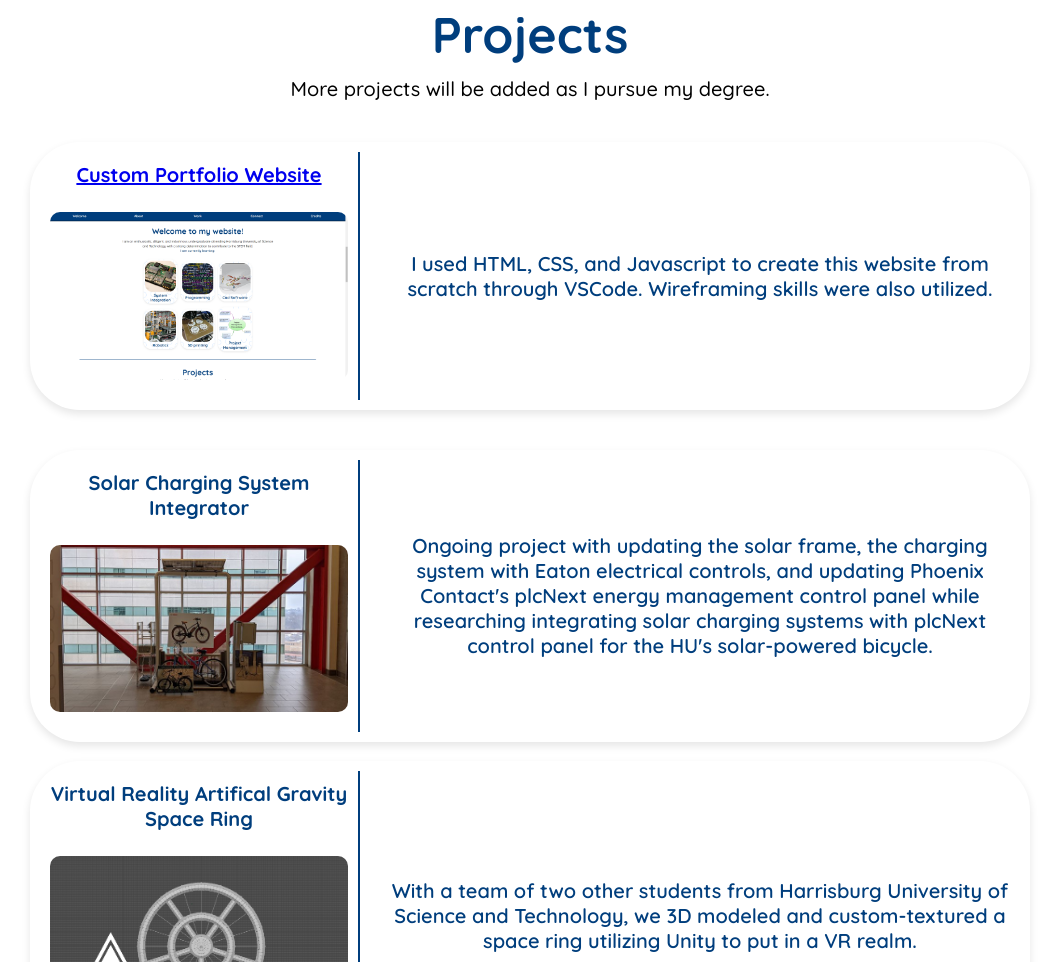
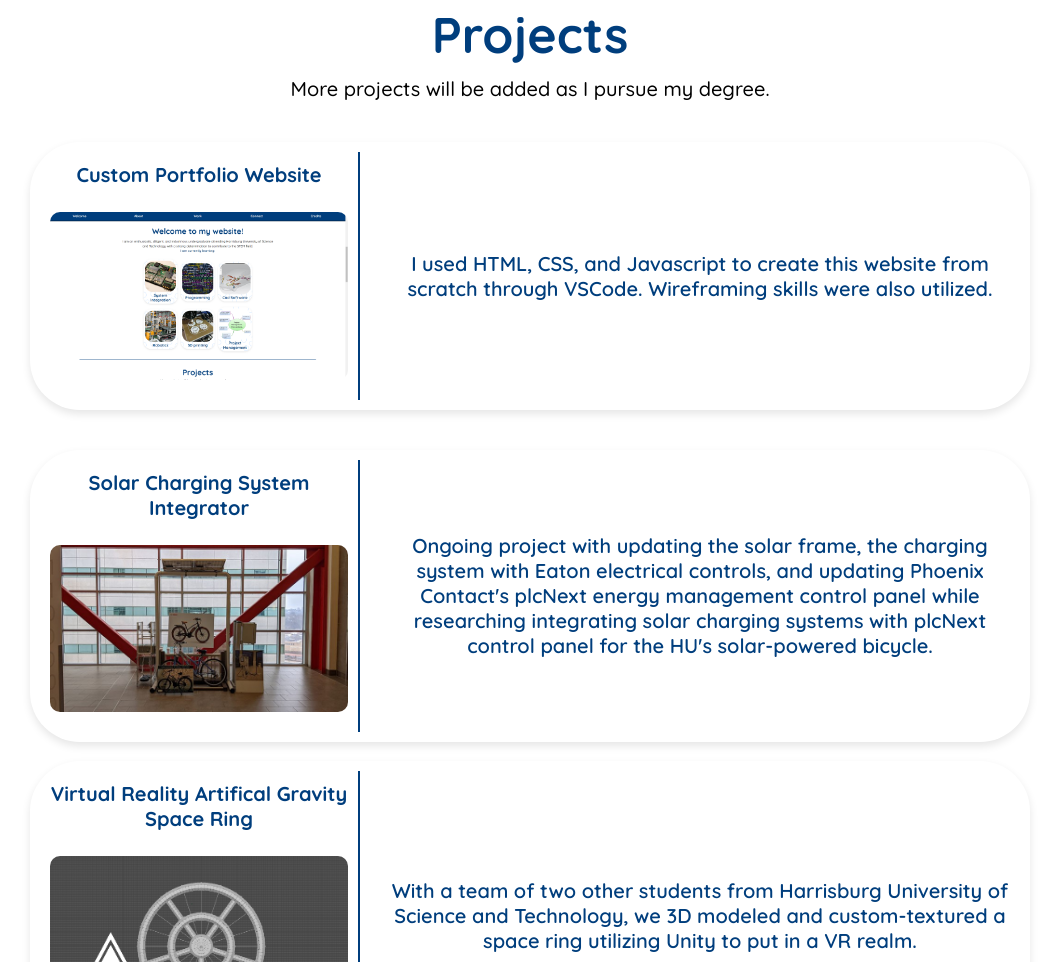
Before and after one commit to ryanbosley1/RDB-Portfolio, a plain HTML site: page index.html in a window 1280 px wide. Shown: the part 2009-2971 px from the top of the page, without its empty margins (110-1169 px from the left). Drawn offline with Linux system fonts and the light colour scheme.

Commit message:
Update projects.css

```diff
--- a/projects.css
+++ b/projects.css
@@ -63,6 +63,18 @@
     border-right: 2px solid #003E7D;
 }
 
+.project-title{
+    cursor:pointer;
+    color:#003E7D;
+    text-decoration:none;
+}
+
+.project-title:hover{
+    color:#88c2ff;
+    transition: color .1s;
+    text-decoration:underline;
+}
+
 .work-right-panel {
     font-weight: 600;
 }
```
